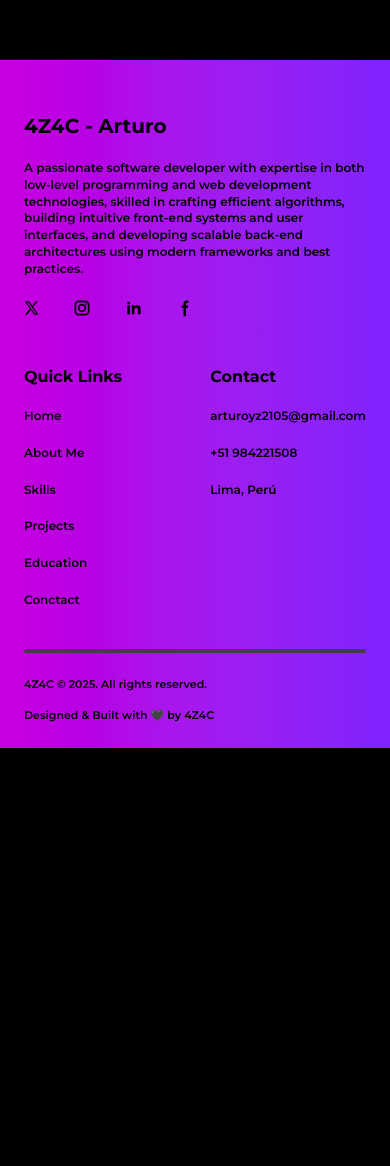
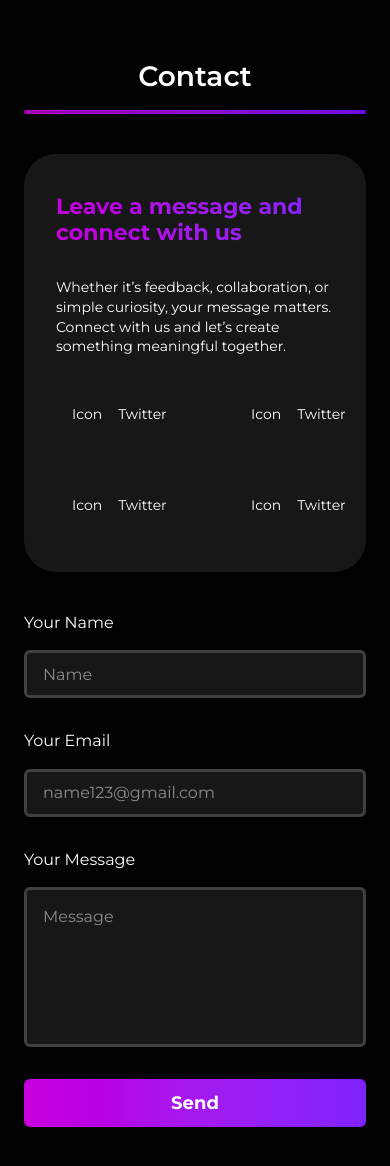
Before and after one commit to ArturoZAC/testing-forport-4z4c, a Next.js app: page / in a window 390 px wide. Shown: the part 180-1346 px from the top of the page. Before the commit the page ends 928 px from the top, so only its background shows below. Built offline with nearby package versions, Linux system fonts and the light colour scheme.

Commit message:
finishContactResponsive

```diff
--- a/src/app/(home)/page.tsx
+++ b/src/app/(home)/page.tsx
@@ -6,13 +6,13 @@ export default function HomePage() {
     // <main className="px-6">
 
     <>
-    {/* <Hero/>
-    <About/>
-    <Education />
-    <Skills />
-    <Projects />
-    <Contact /> */}
-    <Footer />
+    {/* <Hero/> */}
+    {/* <About/> */}
+    {/* <Education /> */}
+    {/* <Skills /> */}
+    {/* <Projects /> */}
+    <Contact />
+    {/* <Footer /> */}
     </>
 
   );
--- a/src/app/globals.css
+++ b/src/app/globals.css
@@ -18,12 +18,20 @@
   --color-border: #404040;
 
   /* typografy */
+  --text-h2-d: 48px;
+  --text-h2-m: 28px;
+  --text-subtitle-1-d: 28px;
+  --text-subtitle-1-m: 22px;
   --text-subtitle-2-d: 24px;
   --text-subtitle-2-m: 20px;
+  --text-lead-d: 20px;
+  --text-lead-m: 18px;
+  --text-body-large-d: 18px;
+  --text-body-large-m: 16px;
+  --text-body-small-d: 16px;
+  --text-body-small-m: 14px;
   --text-small-d: 14px;
   --text-small-m: 12px;
-  --text-body-large-d: 18px;
-  --text-body-large-m: 16px;
   --text-tiny-d: 12px;
   --text-tiny-m: 11px;
 
@@ -108,12 +116,12 @@
     @apply text-[64px] font-semibold leading-[1.2] tracking-[-0.02em]
   }
 
-  .text-h2-sm-d {
-    @apply text-[48px] font-semibold leading-[1.2] tracking-[-0.01em]
+  .h2-sm {
+    @apply font-semibold leading-[1.2] tracking-[-0.01em]
   }
 
-  .text-h2-r-d {
-    @apply text-[48px] font-normal leading-[1.2] tracking-[-0.01em]
+  .h2-r {
+    @apply font-normal leading-[1.2] tracking-[-0.01em]
   }
 
   .text-h3-b-d {
@@ -132,12 +140,12 @@
     @apply text-[32px] font-normal leading-[1.2] tracking-[0rem]
   }
 
-  .text-subtitle1-b-d {
-    @apply text-[28px] font-bold leading-[1.2] tracking-[0em]
+  .subtitle1-b {
+    @apply font-bold leading-[1.2] tracking-[0em]
   }
 
-  .text-subtitle1-r-d {
-    @apply text-[28px] font-normal leading-[1.2] tracking-[0em]
+  .subtitle1-r {
+    @apply font-normal leading-[1.2] tracking-[0em]
   }
 
   .subtitle2-b {
@@ -148,12 +156,12 @@
     @apply text-[24px] font-normal leading-[1.4] tracking-[0em]
   }
 
-  .text-lead-r-d {
-    @apply text-[20px] font-normal leading-[1.4] tracking-[0em]
+  .lead-r {
+    @apply font-normal leading-[1.4] tracking-[0em]
   }
 
-  .text-lead-b-d {
-    @apply text-[20px] font-bold leading-[1.4] tracking-[0em]
+  .lead-b {
+    @apply font-bold leading-[1.4] tracking-[0em]
   }
 
   .body-large-r {
@@ -168,16 +176,16 @@
     @apply font-bold leading-[1.4] tracking-[0em]
   }
 
-  .text-body-small-r-d {
-    @apply text-[16px] font-normal leading-[1.4] tracking-[0em]
+  .body-small-r {
+    @apply font-normal leading-[1.4] tracking-[0em]
   }
 
-  .text-body-small-sm-d {
-    @apply text-[16px] font-semibold leading-[1.4] tracking-[0em]
+  .body-small-sm {
+    @apply font-semibold leading-[1.4] tracking-[0em]
   }
 
-  .text-body-small-b-d {
-    @apply text-[16px] font-bold leading-[1.4] tracking-[0em]
+  .body-small-b {
+    @apply font-bold leading-[1.4] tracking-[0em]
   }
 
   .small-r {
@@ -208,14 +216,6 @@
     @apply text-[36px] font-semibold leading-[1.2] tracking-[-0.01em]
   }
 
-  .text-h2-sm-m {
-    @apply text-[28px] font-semibold leading-[1.2] tracking-[0rem]
-  }
-
-  .text-h2-r-m {
-    @apply text-[28px] font-normal leading-[1.2] tracking-[0rem]
-  }
-
   .text-h3-b-m {
     @apply text-[26px] font-bold leading-[1.2] tracking-[0rem]
   }
@@ -232,34 +232,6 @@
     @apply text-[24px] font-normal leading-[1.2] tracking-[0rem]
   }
 
-  .text-subtitle1-b-m {
-    @apply text-[22px] font-bold leading-[1.2] tracking-[0em]
-  }
-
-  .text-subtitle1-r-m {
-    @apply text-[22px] font-normal leading-[1.2] tracking-[0em]
-  }
-
-  .text-lead-r-m {
-    @apply text-[18px] font-normal leading-[1.4] tracking-[0em]
-  }
-
-  .text-lead-b-m {
-    @apply text-[18px] font-bold leading-[1.4] tracking-[0em]
-  }
-
-  .text-body-small-r-m {
-    @apply text-[14px] font-normal leading-[1.4] tracking-[0em]
-  }
-
-  .text-body-small-sm-m {
-    @apply text-[14px] font-semibold leading-[1.4] tracking-[0em]
-  }
-
-  .text-body-small-b-m {
-    @apply text-[14px] font-bold leading-[1.4] tracking-[0em]
-  }
-
 }
 
 @layer utilities {
--- a/src/components/contact/BodyContact.tsx
+++ b/src/components/contact/BodyContact.tsx
@@ -5,7 +5,7 @@ import { Form } from "./Form";
 export const BodyContact = () => {
   return (
     <div className="flex flex-col justify-center items-center">
-      <MainContainer className="flex flex-row justify-center items-stretch gap-x-10">
+      <MainContainer className="flex flex-row max-md:flex-col-reverse justify-center items-stretch gap-x-10 max-md:gap-y-10">
         <Form />
         <Connect/>
       </MainContainer>
--- a/src/components/contact/Connect.tsx
+++ b/src/components/contact/Connect.tsx
@@ -1,10 +1,10 @@
 
 export const Connect = () => {
   return (
-    <div className="w-full max-w-1/2 bg-fourth rounded-4xl h-[inherit]">
-      <div className="p-10 flex flex-col gap-y-8">
-        <p className="text-subtitle1-b-d bg-gradient-to-l from-violet-600 to-fuchsia-600 text-transparent bg-clip-text">Leave a message and connect with us</p>
-        <p className="text-body-small-r-d">Whether it’s feedback, collaboration, or curiosity — your message matters. Connect with us and let’s create something meaningful.</p>
+    <div className="w-full max-w-1/2 max-md:max-w-full bg-fourth rounded-4xl h-[inherit]">
+      <div className="py-10 px-8 flex flex-col gap-y-8 body-small-r text-body-small-d max-md:text-body-small-m">
+        <p className="subtitle1-b text-subtitle-1-d max-md:text-subtitle-1-m  bg-gradient-to-l from-violet-600 to-fuchsia-600 text-transparent bg-clip-text">Leave a message and connect with us</p>
+        <p>Whether it’s feedback, collaboration, or simple curiosity, your message matters. Connect with us and let’s create something meaningful together.</p>
         <div className="grid grid-cols-2 gap-x-20 gap-y-10 w-fit">
           <div className="flex flex-row gap-x-4 w-fit p-4">
             <div>Icon</div>
--- a/src/components/contact/Form.tsx
+++ b/src/components/contact/Form.tsx
@@ -1,21 +1,21 @@
 
 export const Form = () => {
   return (
-    <div className="w-full max-w-1/2 h-auto">
+    <div className="w-full max-w-1/2 max-md:max-w-full h-auto">
       <form className="flex flex-col gap-y-8">
-        <div className="flex flex-col gap-y-4">
-          <label htmlFor="name" className="text-body-large-r-d">Your Name</label>
+        <div className="flex flex-col gap-y-4 body-large-r text-body-large-d max-md:text-body-large-m">
+          <label htmlFor="name">Your Name</label>
           <input placeholder="Name" type="text" name="name" id="name" className="px-4 min-h-12 input-custom"/>
         </div>
-        <div className="flex flex-col gap-y-4">
-          <label htmlFor="email" className="text-body-large-r-d">Your Email</label>
+        <div className="flex flex-col gap-y-4 body-large-r text-body-large-d max-md:text-body-large-m">
+          <label htmlFor="email">Your Email</label>
           <input placeholder="name123@gmail.com" type="text" name="email" id="email" className="px-4 min-h-12 input-custom"/>
         </div>
-        <div className="flex flex-col gap-y-4">
-          <label htmlFor="message" className="text-body-large-r-d">Your Message</label>
+        <div className="flex flex-col gap-y-4 body-large-r text-body-large-d max-md:text-body-large-m">
+          <label htmlFor="message">Your Message</label>
           <textarea placeholder="Message" name="message" id="message" className="p-4 min-h-40 resize-none input-custom"></textarea>
         </div>
-        <button type="submit" className="h-full min-h-12 bg-linear-to-l from-violet-600 to-fuchsia-600 rounded-md text-lead-b-d hover:from-violet-900 hover:to-fuchsia-900 transition-colors duration-300">Send</button>
+        <button type="submit" className="h-full min-h-12 bg-linear-to-l from-violet-600 to-fuchsia-600 rounded-md lead-b text-lead-d max-md:text-lead-m hover:from-violet-900 hover:to-fuchsia-900 transition-colors duration-300">Send</button>
       </form>
     </div>
   );
--- a/src/components/ui/Title.tsx
+++ b/src/components/ui/Title.tsx
@@ -10,8 +10,8 @@ export const Title = ( { title } : Props) => {
 
   return (
     <div className="flex col justify-center items-center">
-      <MainContainer className={`flex flex-col justify-center items-center relative after:w-full after:max-w-[548px] after:content-[''] after:block after:h-[4px] ${ gradientClass} after:animate-scaleTitle after:origin-center after:mt-[22px] after:rounded-md`}>
-        <h2 className="text-h2-sm-d">
+      <MainContainer className={`flex flex-col justify-center items-center relative after:w-full after:max-w-[548px] after:content-[''] after:block after:h-[4px] ${ gradientClass} after:animate-scaleTitle after:origin-center after:mt-[22px] max-md:after:mt-[16px] after:rounded-md`}>
+        <h2 className="h2-sm text-h2-d max-md:text-h2-m max-md:tracking-[0rem]">
           { title }
         </h2>
       </MainContainer>
--- a/src/views/Contact.tsx
+++ b/src/views/Contact.tsx
@@ -3,7 +3,7 @@ import { Title } from "@/components/ui";
 
 export const Contact = () => {
   return (
-    <section className="flex flex-col gap-y-20 mt-60">
+    <section className="flex flex-col gap-y-20 max-md:gap-y-10 mt-60 mb-100 px-6">
       <Title title="Contact"/>
       <BodyContact />
     </section>
```
